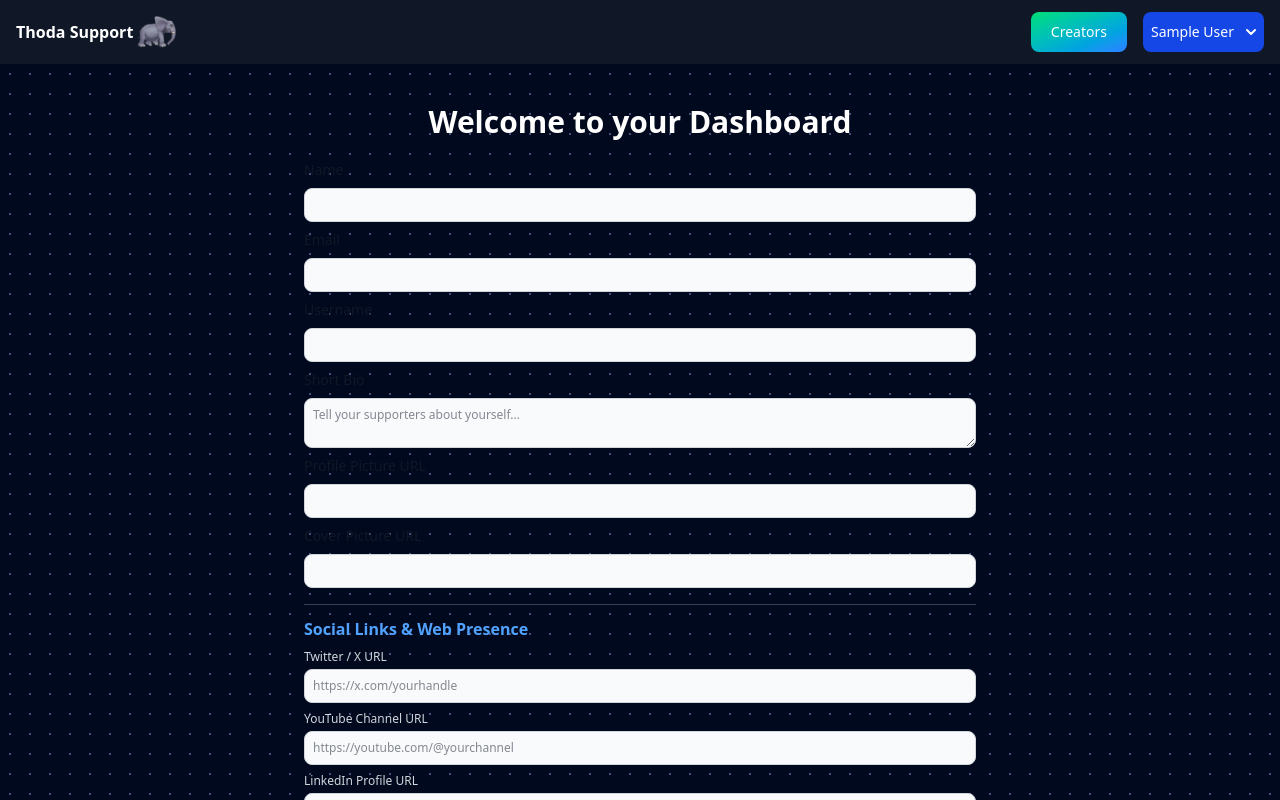
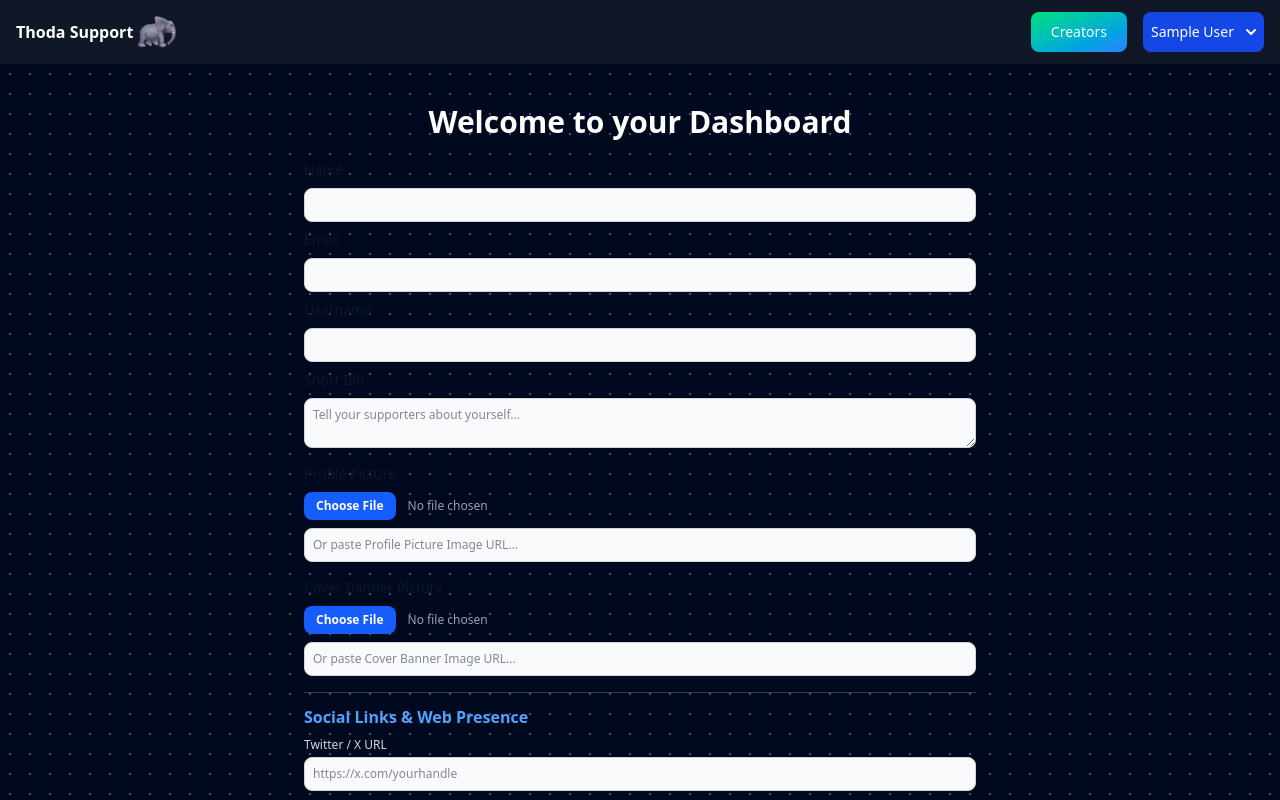
Before and after one commit to piyushrajpandit/Thoda-Support, a Next.js app: page /dashboard in a window 1280 px wide. Shown: the top 800 px of the page. Built offline with nearby package versions, Linux system fonts and the light colour scheme; no server answers; the database is empty; sample sign-in values are in the browser's storage.

Commit message:
Add direct photo file upload inputs with previews for Profile Picture and Cover Banner

```diff
--- a/app/login/page.js
+++ b/app/login/page.js
@@ -39,6 +39,40 @@ const Login = () => {
   const handleDirectChange = (e) => {
     setDirectForm({ ...directForm, [e.target.name]: e.target.value });
   };
+
+  const handleFileChange = (e, fieldName) => {
+    const file = e.target.files?.[0]
+    if (!file) return
+    const reader = new FileReader()
+    reader.onload = (event) => {
+      const img = new Image()
+      img.onload = () => {
+        const canvas = document.createElement('canvas')
+        let maxDim = fieldName === 'coverpic' ? 1200 : 400
+        let width = img.width
+        let height = img.height
+
+        if (width > maxDim || height > maxDim) {
+          if (width > height) {
+            height = Math.round((height * maxDim) / width)
+            width = maxDim
+          } else {
+            width = Math.round((width * maxDim) / height)
+            height = maxDim
+          }
+        }
+
+        canvas.width = width
+        canvas.height = height
+        const ctx = canvas.getContext('2d')
+        ctx.drawImage(img, 0, 0, width, height)
+        const dataUrl = canvas.toDataURL('image/jpeg', 0.85)
+        setDirectForm((prev) => ({ ...prev, [fieldName]: dataUrl }))
+      }
+      img.src = event.target.result
+    }
+    reader.readAsDataURL(file)
+  }
 
   const handleLoginChange = (e) => {
     setLoginForm({ ...loginForm, [e.target.name]: e.target.value });
@@ -158,7 +192,7 @@ const Login = () => {
           </h1>
           <p className="text-slate-400 text-sm">
             {mode === 'direct'
-              ? 'Launch your page in seconds. No password or email verification needed.'
+              ? 'Launch your page in seconds. Upload your photos and fill in your details.'
               : 'Sign in to manage your supporter messages and payout options.'}
           </p>
         </div>
@@ -253,32 +287,56 @@ const Login = () => {
                 />
               </div>
 
-              <div className="grid grid-cols-1 sm:grid-cols-2 gap-3">
+              {/* Profile Picture Upload & Preview */}
               <div>
                 <label className="block text-xs font-medium text-slate-300 mb-1">
-                    Avatar Image URL
+                  Upload Profile Picture
                 </label>
+                <div className="flex items-center gap-3">
+                  {directForm.profilepic && (
+                    <img src={directForm.profilepic} alt="Avatar Preview" className="w-12 h-12 rounded-full object-cover border border-blue-500 flex-shrink-0" />
+                  )}
+                  <div className="flex-1 space-y-1.5">
+                    <input
+                      type="file"
+                      accept="image/*"
+                      onChange={(e) => handleFileChange(e, 'profilepic')}
+                      className="block w-full text-xs text-slate-400 file:mr-2 file:py-1 file:px-2.5 file:rounded-md file:border-0 file:text-xs file:font-medium file:bg-blue-600 file:text-white hover:file:bg-blue-500 cursor-pointer"
+                    />
                     <input
                       type="text"
                       name="profilepic"
                       value={directForm.profilepic}
                       onChange={handleDirectChange}
-                    placeholder="https://..."
-                    className="w-full px-3 py-2 rounded-lg bg-slate-950 border border-slate-800 text-white placeholder-slate-600 text-xs focus:outline-none focus:border-blue-500 focus:ring-1 focus:ring-blue-500 transition"
+                      placeholder="Or paste profile image URL..."
+                      className="w-full px-3 py-1.5 rounded-lg bg-slate-950 border border-slate-800 text-white placeholder-slate-600 text-xs focus:outline-none focus:border-blue-500 transition"
                     />
                   </div>
+                </div>
+              </div>
 
+              {/* Cover Banner Upload & Preview */}
               <div>
                 <label className="block text-xs font-medium text-slate-300 mb-1">
-                    Banner Cover URL
+                  Upload Cover Banner
                 </label>
+                <div className="space-y-1.5">
+                  {directForm.coverpic && (
+                    <img src={directForm.coverpic} alt="Cover Preview" className="w-full h-16 rounded-lg object-cover border border-slate-800" />
+                  )}
+                  <input
+                    type="file"
+                    accept="image/*"
+                    onChange={(e) => handleFileChange(e, 'coverpic')}
+                    className="block w-full text-xs text-slate-400 file:mr-2 file:py-1 file:px-2.5 file:rounded-md file:border-0 file:text-xs file:font-medium file:bg-blue-600 file:text-white hover:file:bg-blue-500 cursor-pointer"
+                  />
                   <input
                     type="text"
                     name="coverpic"
                     value={directForm.coverpic}
                     onChange={handleDirectChange}
-                    placeholder="https://..."
-                    className="w-full px-3 py-2 rounded-lg bg-slate-950 border border-slate-800 text-white placeholder-slate-600 text-xs focus:outline-none focus:border-blue-500 focus:ring-1 focus:ring-blue-500 transition"
+                    placeholder="Or paste banner image URL..."
+                    className="w-full px-3 py-1.5 rounded-lg bg-slate-950 border border-slate-800 text-white placeholder-slate-600 text-xs focus:outline-none focus:border-blue-500 transition"
                   />
                 </div>
               </div>
--- a/components/Dashboard.js
+++ b/components/Dashboard.js
@@ -45,9 +45,43 @@ const Dashboard = () => {
         setform({ ...form, [e.target.name]: e.target.value })
     }
 
+    const handleFileChange = (e, fieldName) => {
+        const file = e.target.files?.[0]
+        if (!file) return
+        const reader = new FileReader()
+        reader.onload = (event) => {
+            const img = new Image()
+            img.onload = () => {
+                const canvas = document.createElement('canvas')
+                let maxDim = fieldName === 'coverpic' ? 1200 : 400
+                let width = img.width
+                let height = img.height
+
+                if (width > maxDim || height > maxDim) {
+                    if (width > height) {
+                        height = Math.round((height * maxDim) / width)
+                        width = maxDim
+                    } else {
+                        width = Math.round((width * maxDim) / height)
+                        height = maxDim
+                    }
+                }
+
+                canvas.width = width
+                canvas.height = height
+                const ctx = canvas.getContext('2d')
+                ctx.drawImage(img, 0, 0, width, height)
+                const dataUrl = canvas.toDataURL('image/jpeg', 0.85)
+                setform((prev) => ({ ...prev, [fieldName]: dataUrl }))
+            }
+            img.src = event.target.result
+        }
+        reader.readAsDataURL(file)
+    }
+
     const handleSubmit = async (formData) => {
         if (!session?.user?.name) return;
-        let res = await updateProfile(formData, session.user.name)
+        let res = await updateProfile({ ...form, ...Object.fromEntries(formData) }, session.user.name)
         if (res?.error) {
             toast.error(res.error, {
                 position: "top-right",
@@ -106,13 +140,57 @@ const Dashboard = () => {
                         <label htmlFor="bio" className="block mb-2 text-sm font-medium text-gray-900 dark:text-white">Short Bio</label>
                         <textarea value={form.bio || ""} onChange={handleChange} rows={2} name='bio' id="bio" placeholder="Tell your supporters about yourself..." className="block w-full p-2 text-gray-900 border border-gray-300 rounded-lg bg-gray-50 text-xs focus:ring-blue-500 focus:border-blue-500 dark:bg-gray-700 dark:border-gray-600 dark:placeholder-gray-400 dark:text-white dark:focus:ring-blue-500 dark:focus:border-blue-500" />
                     </div>
-                    <div className="my-2">
-                        <label htmlFor="profilepic" className="block mb-2 text-sm font-medium text-gray-900 dark:text-white">Profile Picture URL</label>
-                        <input value={form.profilepic || ""} onChange={handleChange} type="text" name='profilepic' id="profilepic" className="block w-full p-2 text-gray-900 border border-gray-300 rounded-lg bg-gray-50 text-xs focus:ring-blue-500 focus:border-blue-500 dark:bg-gray-700 dark:border-gray-600 dark:placeholder-gray-400 dark:text-white dark:focus:ring-blue-500 dark:focus:border-blue-500" />
+
+                    {/* Profile Picture Upload & URL */}
+                    <div className="my-4">
+                        <label className="block mb-2 text-sm font-medium text-gray-900 dark:text-white">Profile Picture</label>
+                        <div className="flex flex-col sm:flex-row gap-3 items-center">
+                            {form.profilepic && (
+                                <img src={form.profilepic} alt="Profile Preview" className="w-14 h-14 rounded-full object-cover border-2 border-blue-500 flex-shrink-0" />
+                            )}
+                            <div className="flex-1 w-full space-y-2">
+                                <input
+                                    type="file"
+                                    accept="image/*"
+                                    onChange={(e) => handleFileChange(e, 'profilepic')}
+                                    className="block w-full text-xs text-gray-400 file:mr-3 file:py-1.5 file:px-3 file:rounded-lg file:border-0 file:text-xs file:font-semibold file:bg-blue-600 file:text-white hover:file:bg-blue-500 cursor-pointer"
+                                />
+                                <input
+                                    value={form.profilepic || ""}
+                                    onChange={handleChange}
+                                    type="text"
+                                    name='profilepic'
+                                    id="profilepic"
+                                    placeholder="Or paste Profile Picture Image URL..."
+                                    className="block w-full p-2 text-gray-900 border border-gray-300 rounded-lg bg-gray-50 text-xs focus:ring-blue-500 focus:border-blue-500 dark:bg-gray-700 dark:border-gray-600 dark:placeholder-gray-400 dark:text-white"
+                                />
+                            </div>
+                        </div>
                     </div>
-                    <div className="my-2">
-                        <label htmlFor="coverpic" className="block mb-2 text-sm font-medium text-gray-900 dark:text-white">Cover Picture URL</label>
-                        <input value={form.coverpic || ""} onChange={handleChange} type="text" name='coverpic' id="coverpic" className="block w-full p-2 text-gray-900 border border-gray-300 rounded-lg bg-gray-50 text-xs focus:ring-blue-500 focus:border-blue-500 dark:bg-gray-700 dark:border-gray-600 dark:placeholder-gray-400 dark:text-white dark:focus:ring-blue-500 dark:focus:border-blue-500" />
+
+                    {/* Cover Picture Upload & URL */}
+                    <div className="my-4">
+                        <label className="block mb-2 text-sm font-medium text-gray-900 dark:text-white">Cover Banner Picture</label>
+                        <div className="flex flex-col gap-2">
+                            {form.coverpic && (
+                                <img src={form.coverpic} alt="Cover Preview" className="w-full h-24 rounded-lg object-cover border border-gray-700" />
+                            )}
+                            <input
+                                type="file"
+                                accept="image/*"
+                                onChange={(e) => handleFileChange(e, 'coverpic')}
+                                className="block w-full text-xs text-gray-400 file:mr-3 file:py-1.5 file:px-3 file:rounded-lg file:border-0 file:text-xs file:font-semibold file:bg-blue-600 file:text-white hover:file:bg-blue-500 cursor-pointer"
+                            />
+                            <input
+                                value={form.coverpic || ""}
+                                onChange={handleChange}
+                                type="text"
+                                name='coverpic'
+                                id="coverpic"
+                                placeholder="Or paste Cover Banner Image URL..."
+                                className="block w-full p-2 text-gray-900 border border-gray-300 rounded-lg bg-gray-50 text-xs focus:ring-blue-500 focus:border-blue-500 dark:bg-gray-700 dark:border-gray-600 dark:placeholder-gray-400 dark:text-white"
+                            />
+                        </div>
                     </div>
 
                     <div className="my-4 pt-3 border-t border-gray-700">
```
Lines whose indentation alone changed are shown as unchanged.
